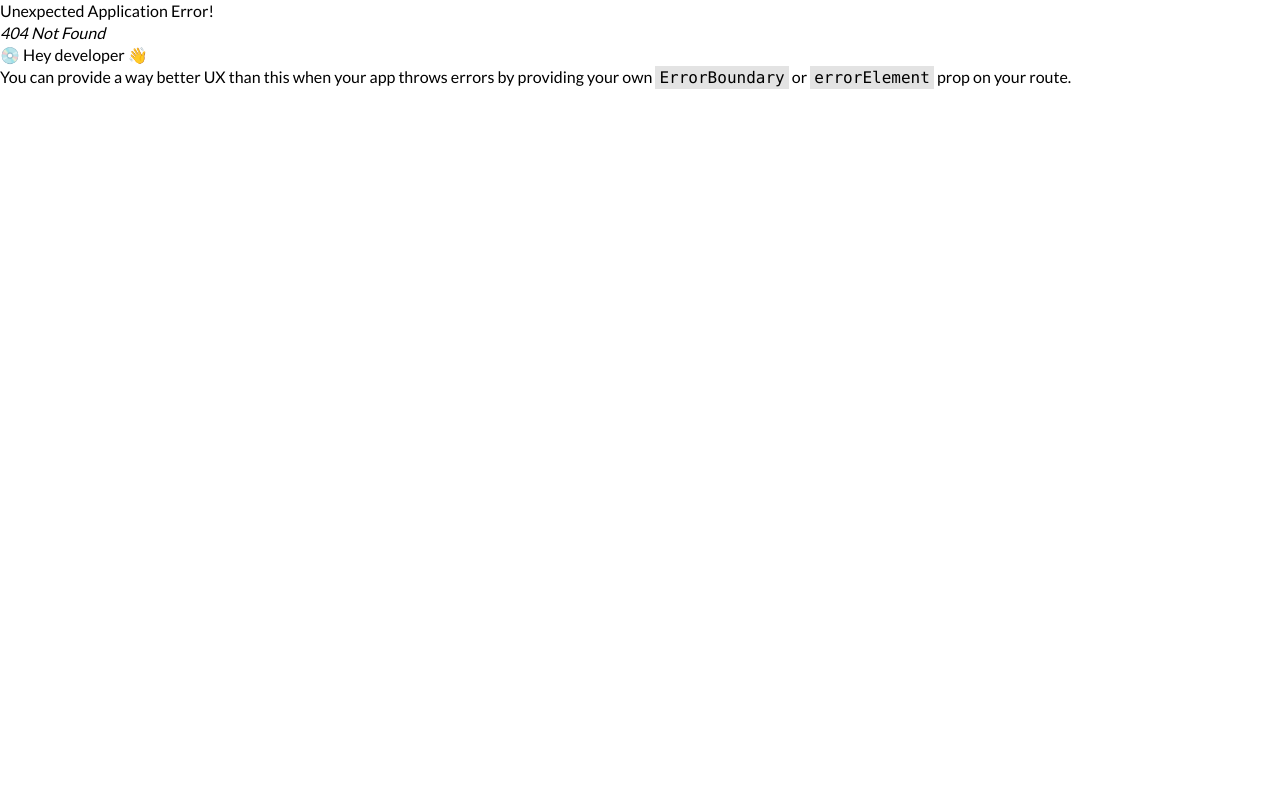
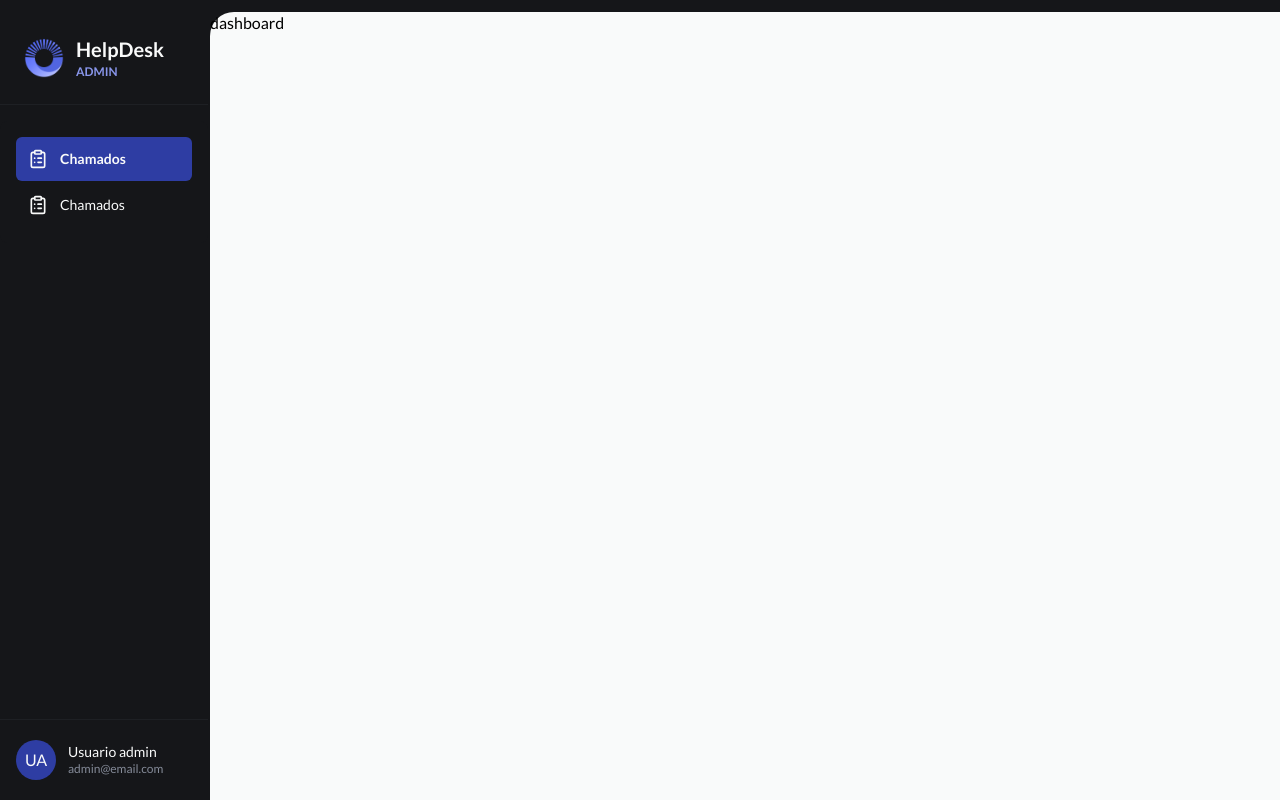
Before and after one commit to carlos-hfc/help-desk, a React (Vite) app in the folder web/: page /dashboard in a window 1280 px wide. Before the commit this address had no page. Built offline with nearby package versions, Linux system fonts and the light colour scheme.

Commit message:
feat: add app layout with header component and dashboard page

```diff
--- /dev/null
+++ b/web/src/components/header.tsx
@@ -0,0 +1,114 @@
+import {
+  CircleUserIcon,
+  ClipboardListIcon,
+  LogOutIcon,
+  MenuIcon,
+} from "lucide-react"
+
+import logolight from "@/assets/logo-light.png"
+
+import { Button } from "./button"
+import { NavLink } from "./nav-link"
+
+export function Header() {
+  return (
+    <header className="bg-gray-100 p-6 lg:p-0 w-full h-dvh">
+      <div className="lg:w-52 flex items-center lg:items-start lg:flex-col gap-4 lg:h-full relative">
+        <input
+          type="checkbox"
+          id="menu-toggle"
+          className="peer/menu hidden"
+          aria-label="Abrir e fechar menu"
+        />
+
+        <Button
+          icon
+          className="lg:hidden"
+        >
+          <label
+            htmlFor="menu-toggle"
+            className="size-full grid place-items-center"
+          >
+            <MenuIcon />
+          </label>
+        </Button>
+
+        <div className="flex items-center gap-3 flex-1 lg:flex-none lg:p-6 lg:pt-9 lg:border-b border-gray-200 lg:w-full">
+          <img
+            src={logolight}
+            alt="HelpDesk"
+            className="size-10 shrink-0"
+          />
+
+          <div>
+            <span className="block text-gray-600 font-bold text-xl">
+              HelpDesk
+            </span>
+            <span className="block text-blue-light font-bold text-xs uppercase">
+              Admin
+            </span>
+          </div>
+        </div>
+
+        <div className="absolute lg:static overflow-hidden top-18 z-1 h-0 lg:h-auto peer-checked/menu:h-auto w-full">
+          <nav className="flex flex-col gap-0.5 w-full p-5 lg:p-4 bg-gray-100 rounded-lg">
+            <span className="lg:hidden uppercase text-gray-400 text-xs font-bold mb-4">
+              Menu
+            </span>
+
+            <NavLink to="/dashboard">
+              <ClipboardListIcon />
+              Chamados
+            </NavLink>
+            <NavLink to="/">
+              <ClipboardListIcon />
+              Chamados
+            </NavLink>
+          </nav>
+        </div>
+
+        <div className="lg:mt-auto w-full relative">
+          <input
+            type="checkbox"
+            id="profile-toggle"
+            className="peer/profile hidden"
+            aria-label="Abrir e fechar menu do perfil"
+          />
+
+          <div className="absolute lg:relative overflow-hidden top-18 lg:top-20 left-0 lg:left-56 z-1 h-0 peer-checked/profile:h-auto w-full">
+            <nav className="flex flex-col gap-0.5 w-full p-5 lg:p-4 bg-gray-100 rounded-lg">
+              <span className="uppercase text-gray-400 text-xs font-bold mb-4">
+                Opções
+              </span>
+
+              <span className="flex h-10 items-center gap-3 text-gray-600 text-sm px-0 [&>svg]:size-5 w-full rounded-md">
+                <CircleUserIcon />
+                Perfil
+              </span>
+              <span className="flex h-10 items-center gap-3 text-feedback-danger text-sm px-0 [&>svg]:size-5 w-full rounded-md">
+                <LogOutIcon />
+                Sair
+              </span>
+            </nav>
+          </div>
+
+          <label
+            htmlFor="profile-toggle"
+            className="lg:w-full lg:border-t border-gray-200 lg:px-4 lg:py-5 flex items-center gap-3 lg:hover:bg-gray-200"
+          >
+            <div className="rounded-full bg-blue-dark size-10 text-gray-600 content-center text-center">
+              UA
+            </div>
+
+            <div className="hidden lg:block">
+              <span className="block text-gray-600 text-sm">Usuario admin</span>
+              <span className="block text-gray-400 text-xs">
+                admin@email.com
+              </span>
+            </div>
+          </label>
+        </div>
+      </div>
+    </header>
+  )
+}
--- /dev/null
+++ b/web/src/components/nav-link.tsx
@@ -0,0 +1,15 @@
+import { NavLink as Nav, type NavLinkProps } from "react-router"
+
+import { cn } from "@/utils/cn"
+
+export function NavLink({ to, ...props }: NavLinkProps) {
+  return (
+    <Nav
+      {...props}
+      to={to}
+      className={cn(
+        "flex items-center gap-3 text-gray-600 text-sm p-3 [&>svg]:size-5 w-full lg:aria-[current=page]:font-bold aria-[current=page]:bg-blue-dark rounded-md hover:bg-gray-200 transition",
+      )}
+    />
+  )
+}
--- /dev/null
+++ b/web/src/layouts/app-layout.tsx
@@ -0,0 +1,17 @@
+import { Outlet } from "react-router"
+
+import { Header } from "@/components/header"
+
+export function AppLayout() {
+  return (
+    <div className="h-dvh flex flex-col lg:flex-row relative overflow-hidden">
+      <Header />
+
+      <div className="w-full lg:w-[calc(100%-210px)] absolute right-0 top-24 lg:top-3 bg-gray-600 rounded-3xl lg:rounded-tl-3xl lg:rounded-none">
+        <div className="h-dvh">
+          <Outlet />
+        </div>
+      </div>
+    </div>
+  )
+}
--- /dev/null
+++ b/web/src/pages/dashboard/index.tsx
@@ -0,0 +1,3 @@
+export function Dashboard() {
+  return <div>dashboard</div>
+}
```
Also changed, not shown: web/src/routes/index.tsx (+11 -0 lines).
